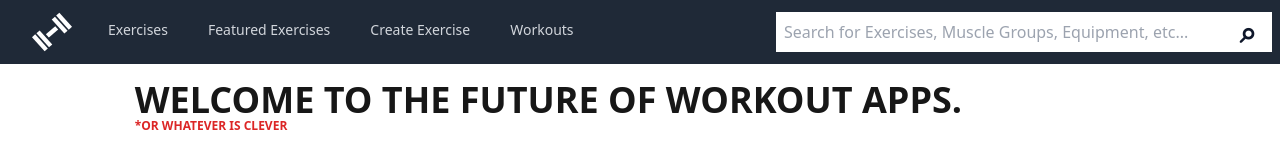
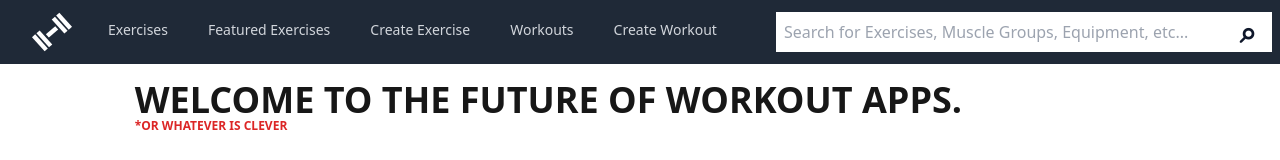
Before and after one commit to adam-kb/01-exercise-app, a Next.js app: page / in a window 1280 px wide. Shown: the top 160 px of the page. Built offline with nearby package versions, Linux system fonts and the light colour scheme.

Commit message:
Nav update. Adding Create Workout

```diff
--- a/app/ui/header/Navigation.tsx
+++ b/app/ui/header/Navigation.tsx
@@ -15,14 +15,13 @@ const Navigation = () => {
 
   const TopNav = ({ mode }: { mode?: "desktop" | "mobile" }) => {
     return (
-      (
       <>
         <NavLink href="/exercises" mode={mode}>Exercises</NavLink>
         <NavLink href="/exercises/featured" mode={mode}>Featured Exercises</NavLink>
         <NavLink href="/exercises/create" mode={mode}>Create Exercise</NavLink>
         <NavLink href="/workouts" mode={mode}>Workouts</NavLink>
+        <NavLink href="/workouts/create" mode={mode}>Create Workout</NavLink>
       </>
-      )
     )
   }
 
```
Lines whose indentation alone changed are shown as unchanged.
